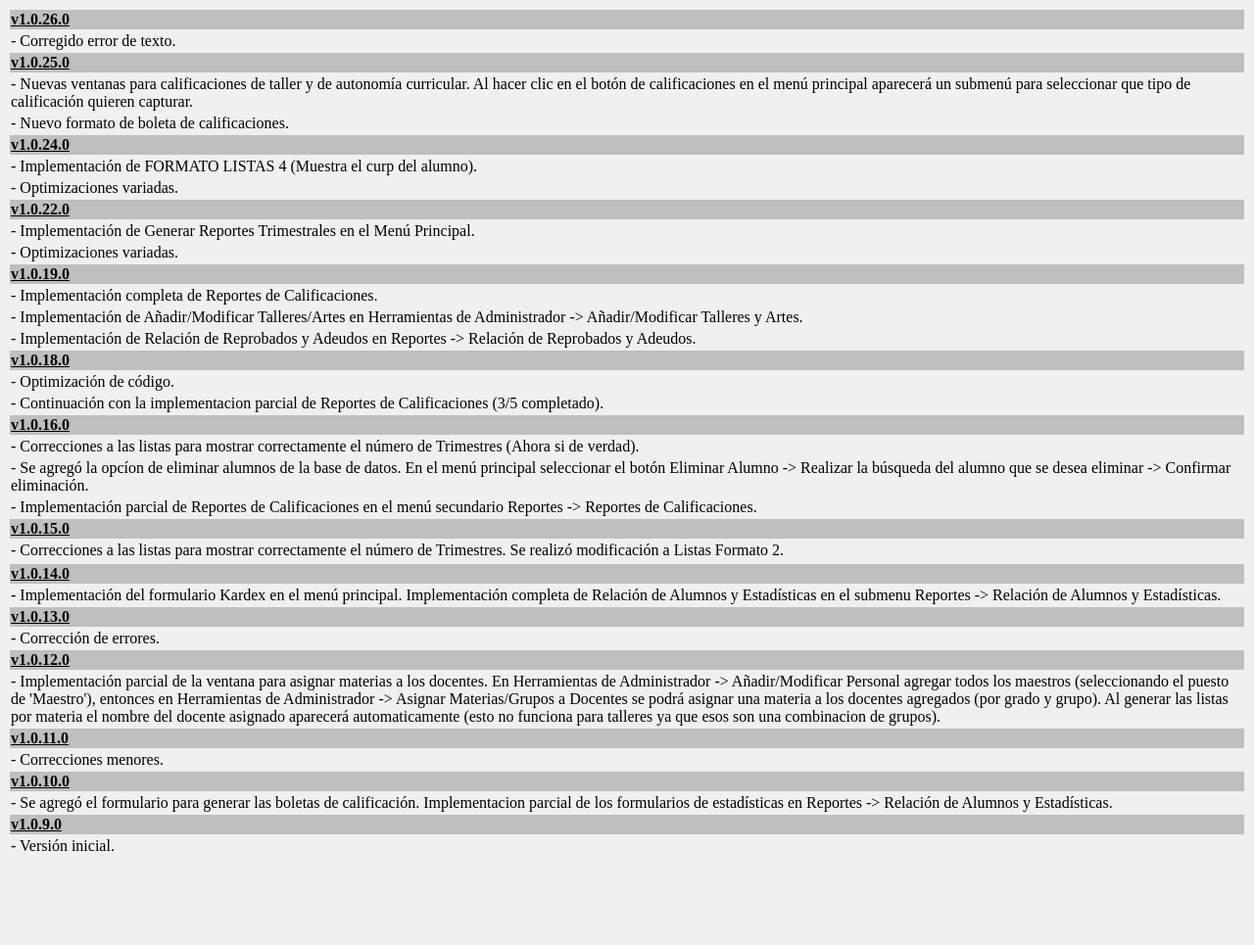
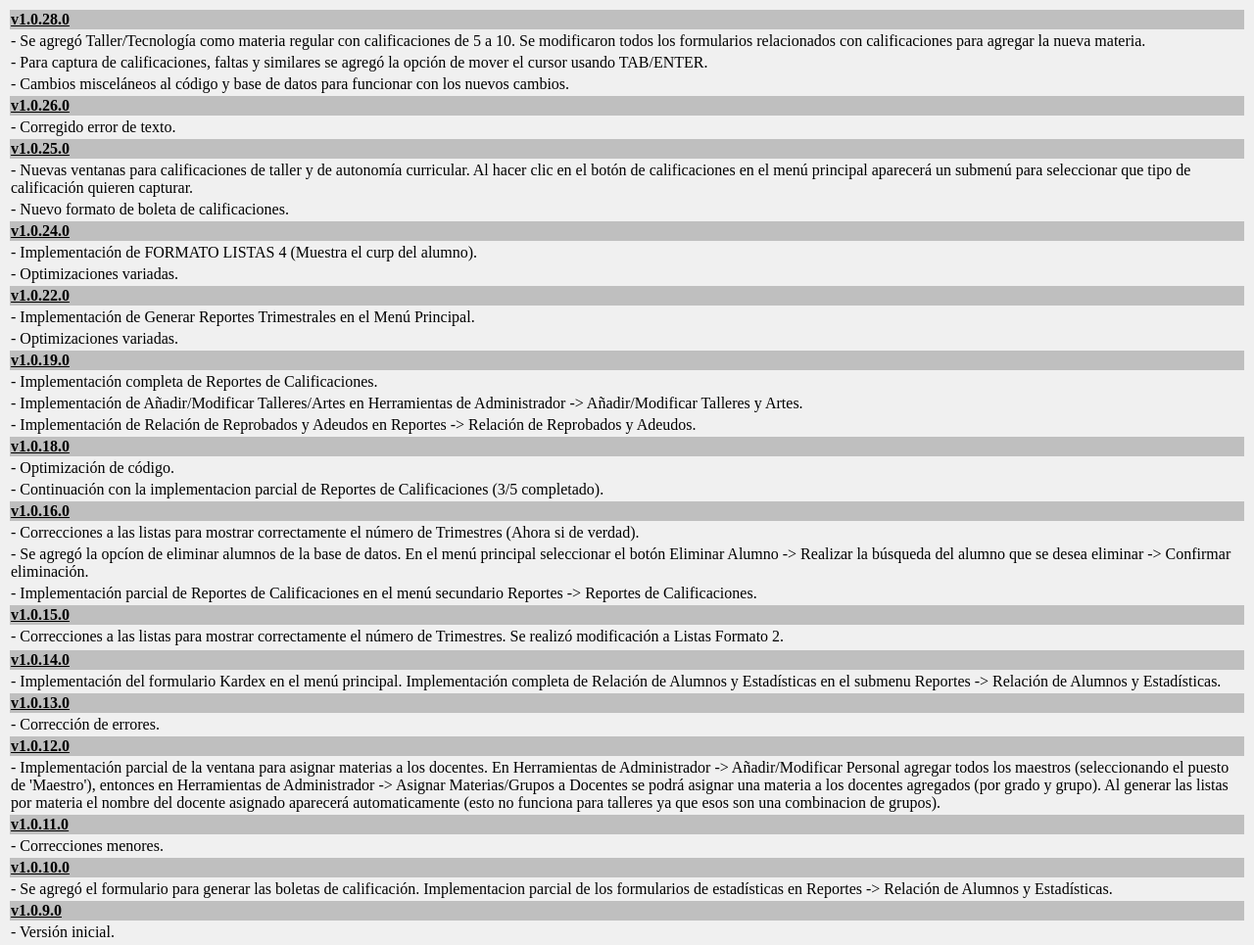
Before and after one commit to Hexa88/Hexa88.github.io, a plain HTML site: page index.html in a window 1280 px wide. Shown: the whole page at 98% size. Before the commit the page ends 926 px from the top, so only its background shows below. Drawn offline with Linux system fonts and the light colour scheme.

Commit message:
Se regreso a taller como materia regular
Cambios varios.

```diff
--- a/MOIRAUpdater.xml
+++ b/MOIRAUpdater.xml
@@ -1,6 +1,6 @@
 <?xml version="1.0" encoding="utf-8"?>
 <item>
-  <version>1.0.26</version>
+  <version>1.0.28</version>
   <url>https://github.com/Hexa88/hexa88.github.io/raw/master/Installer.msi</url>
   <changelog>https://hexa88.github.io/</changelog>
   <mandatory>true</mandatory>
--- a/index.html
+++ b/index.html
@@ -7,6 +7,25 @@
     </head>
 <body style="background-color:#F0F0F0">
     <table style="width:100%;">
+		<tr>
+		<td style="text-decoration: underline; font-weight: bold; background-color: #bfbfbf">v1.0.28.0</td>
+        </tr>
+        <tr>
+            <td>
+                - Se agregó Taller/Tecnología como materia regular con calificaciones de 5 a 10. Se modificaron todos los formularios relacionados con calificaciones para agregar la nueva materia.
+            </td>
+        </tr>
+		<tr>
+            <td>
+                - Para captura de calificaciones, faltas y similares se agregó la opción de mover el cursor usando TAB/ENTER.
+            </td>
+        </tr>
+		<tr>
+            <td>
+                - Cambios misceláneos al código y base de datos para funcionar con los nuevos cambios.
+            </td>
+        </tr>
+
 	    <tr>
 		<td style="text-decoration: underline; font-weight: bold; background-color: #bfbfbf">v1.0.26.0</td>
         </tr>
```
